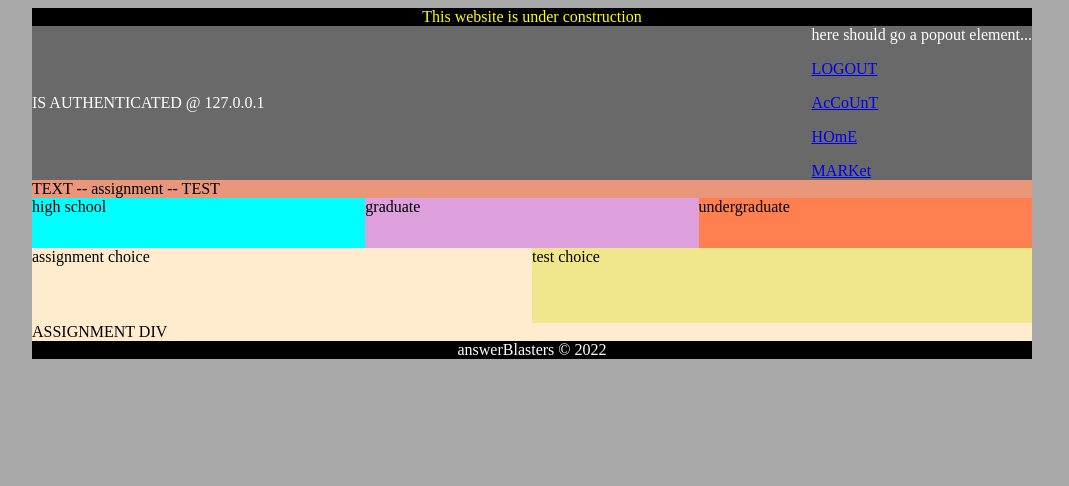
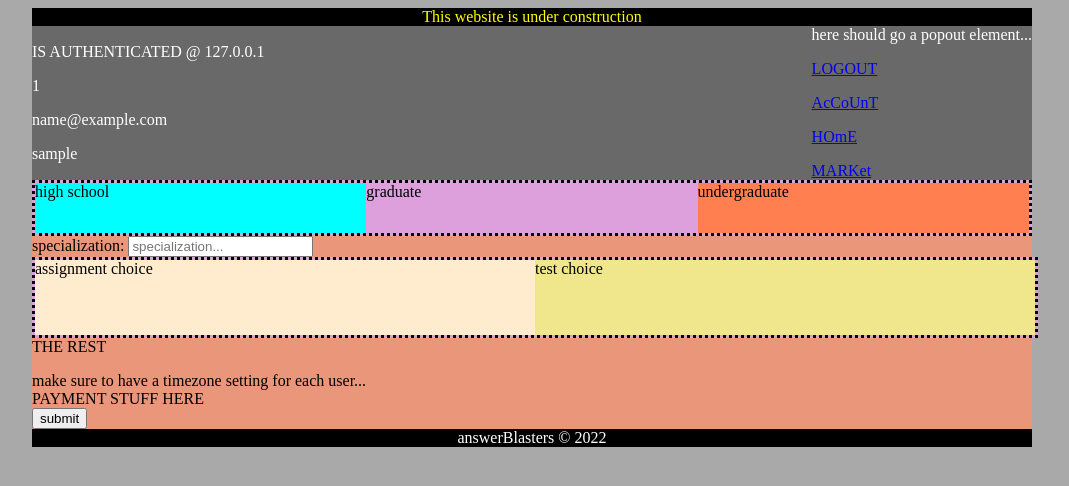
Before and after one commit to maimedlord/ab, a Flask app: page /create_contract in a window 1280 px wide. Shown: the top 486 px of the page, without its empty margins (116-1185 px from the left). Run offline with Flask 2, Linux system fonts and the light colour scheme; the visitor is signed in with stand-in values (Sample User, id 1); parts of the project's set-up code (start-up, migrations or seed data) failed here and were passed over.

Commit message:
major changes. working on pushing contract to db

```diff
--- a/app.py
+++ b/app.py
@@ -1,4 +1,4 @@
-from werkzeug.security import generate_password_hash, check_password_hash
+from werkzeug.security import generate_password_hash
 from flask import Flask, redirect, render_template, request, session, url_for, flash, Markup
 from flask_login import LoginManager, login_required, login_user, logout_user, current_user
 import processing as prc
@@ -16,17 +16,19 @@ app = Flask(__name__)
 login_manager = LoginManager()
 login_manager.init_app(app)
 
-app.config['SECRET_KEY'] = 'secret!'# put in config file?
+app.config['SECRET_KEY'] = 'secret!'  # put in config file?
 
 
 '''
 ...
 '''
+
+
 @login_manager.user_loader
-def user_loader(email):
-    user_obj = calls.get_user_record_email(email)
-    if user_obj:
-        return User(email, user_obj['uName'])
+def user_loader(user_id):
+    user_arr = calls.get_sesh(user_id)
+    if len(user_arr) > 0:
+        return User(user_arr[0], user_arr[1], user_arr[2])
     else:
         return None
 
@@ -34,105 +36,108 @@ def user_loader(email):
 '''
 INCOMPLETE
 '''
-@app.route('/', methods=['post', 'get'])
+
+
+@app.route('/')
 def index():
-    ip_address = request.remote_addr
-    temp_array = prc.get_orders_top()
-    if request.method == 'POST':
-        email = request.form.get('user_email')
-        password = request.form.get('user_password')
-        user_obj = calls.is_auth_user(email, password)
-        if user_obj:
-            user_obj = User(email, user_obj['uName'])
-            login_user(user_obj)
-            # next = flask.request.args.get('next')
-            # if not is_safe_url(next):
-            #     return flask.abort(400)
-            return render_template('account.html')
-        else:
-            print("failed login")
-            return render_template('index.html', ip_address=ip_address, temp_array=temp_array)
-    else:
-        return render_template('index.html', ip_address=ip_address, temp_array=temp_array)
+    data_obj = {"ip_address": request.remote_addr}
+    return render_template('index.html', data_obj=data_obj)
 
 
 '''
 INCOMPLETE
 '''
+
+
 @app.route('/account', methods=['post', 'get'])
 @login_required
 def account():
-    ip_address = request.remote_addr
-    return render_template('account.html', ip_address=ip_address)
+    data_obj = {"ip_address": request.remote_addr}
+    data_obj.update({"ip_address": request.remote_addr})
+    return render_template('account.html', data_obj=data_obj)
 
 
 '''
 INCOMPLETE
 '''
+
+
 @app.route('/create_contract', methods=['post', 'get'])
 @login_required
 def create_contract():
-    form = CContract(type='assignment')
-    ip_address = request.remote_addr
-    c_type = "assignment"
-    if form.validate_on_submit():
-        return redirect('success')
-    return render_template('create_contract.html', form=form, ip_address=ip_address, c_type=c_type)
+    data_obj = {"ip_address": request.remote_addr}
+    if request.method == 'POST':
+        prc_return = prc.process_new_contract(request.form)
+        if prc_return is None:
+            data_obj.update({"message": "processing for your contract failed..."})
+            return render_template('create_contract.html', passed=data_obj)
+        data_obj.update({"message": "you created a contract successfully"})
+        return render_template('success.html', data_obj=data_obj)
+    return render_template('create_contract.html', data_obj=data_obj)
 
 
 '''
 INCOMPLETE
 '''
+
+
 @app.route('/login', methods=['post', 'get'])
 def login():
+    data_obj = {"ip_address": request.remote_addr}
     if current_user.is_authenticated:
         return redirect('/')
-    ip_address = request.remote_addr
     if request.method == 'POST':
         email = request.form['email']
         password = request.form['password']
-        user_obj = calls.is_auth_user(email, password)
-        if user_obj:
-            login_user(User(email, user_obj['uName']))
+        user_arr = calls.get_auth_user(email, password)
+        # userid = str(user_obj['_id'])
+        if user_arr:
+            print(user_arr)
+            login_user(User(user_arr[0], user_arr[1], user_arr[2]))
             # next = flask.request.args.get('next')
             # if not is_safe_url(next):
             #     return flask.abort(400)
             return redirect('account')
-    return render_template('login.html', ip_address=ip_address)
+            # return render_template('login.html', user_obj=user_obj)
+    return render_template('login.html', data_obj=data_obj)
 
 
 '''
 INCOMPLETE
 '''
+
+
 @app.route('/logout')
 def logout():
-    message = "You've been logged out"
-    ip_address = request.remote_addr
+    data_obj = {"ip_address": request.remote_addr}
     if not current_user.is_authenticated:
-        message = "You're already logged out tho..."
+        data_obj.update({"message": "You're already logged out tho..."})
     logout_user()
-    return render_template('logout.html', ip_address=ip_address, message=message)
+    return render_template('logout.html', data_obj=data_obj)
 
 
 '''
 INCOMPLETE
 '''
+
+
 @app.route('/market', methods=['post', 'get'])
 @login_required
 def market():
-    ip_address = request.remote_addr
-    return render_template('market.html', ip_address=ip_address)
+    data_obj = {"ip_address": request.remote_addr}
+    return render_template('market.html', data_obj=data_obj)
 
 
 '''
 INCOMPLETE
 '''
+
+
 @app.route('/register', methods=['post', 'get'])
 def register():
     if current_user.is_authenticated:
         return redirect('/')
-    ip_address = request.remote_addr
-    message = ''
+    data_obj = {"ip_address": request.remote_addr}
     temp_array = prc.get_orders_top()
     if request.method == 'POST':
         email = request.form.get('user_email')
@@ -140,7 +145,7 @@ def register():
         password2 = request.form.get('user_password2')
         username = request.form.get('username')
         if email == '' or password1 == '' or password2 == '' or username == '':
-            return render_template('register.html', ip_address=ip_address, temp_array=temp_array)
+            return render_template('register.html', passed=data_obj, temp_array=temp_array)
         dict_template = {
             'active': True,
             'email': email,
@@ -158,18 +163,22 @@ def register():
             #     return flask.abort(400)
             return render_template('success.html')
         else:
-            return render_template('register.html', message='email or username is already taken. try again')
+            data_obj.update({"message": "email or username is already taken. try again"})
+            return render_template('register.html', data_obj=data_obj)
 
-    return render_template('register.html', ip_address=ip_address, temp_array=temp_array)
+    return render_template('register.html', data_obj=data_obj, temp_array=temp_array)
 
 
 '''
 INCOMPLETE
 '''
+
+
 @app.route('/success')
 @login_required
 def success():
-    return render_template('success.html')
+    data_obj = {"ip_address": request.remote_addr}
+    return render_template('success.html', data_obj=data_obj)
 
 
 # '''
@@ -184,4 +193,4 @@ def success():
 if __name__ == '__main__':
     print(register())
     app.run(debug=True)
-    #print(user_loader("theman@gmail.com"))
+    # print(user_loader("theman@gmail.com"))
--- a/static/css/create_contract.css
+++ b/static/css/create_contract.css
@@ -1,47 +1,48 @@
+.all {
+    display: none;
+}
+.aonly {
+    display: none;
+}
+.tonly {
+    display: none;
+}
 #cc_main {
     background-color: darksalmon;
     display: flex;
     flex-direction: column;
     width: 100%;
 }
-#d_t_assignment {
-    background-color: blanchedalmond;
-    display: flex;
-    flex-direction: column;
-}
-#d_t_test {
-    background-color: khaki;
-    display: none;
-    flex-direction: column;
-}
-#s_l_graduate {
+#c_f_s_l_graduate {
     background-color: plum;
     flex-basis: 33.33%;
 }
-#s_l_h_school {
+#c_f_s_l_h_school {
     background-color: aqua;
     flex-basis: 33.33%;
 }
-#s_l_main {
+#c_f_s_l_main {
     background-color: plum;
+    border-style: dotted;
     display: flex;
     flex-direction: row;
     height: 50px;
 }
-#s_l_undergraduate {
+#c_f_s_l_undergraduate {
     background-color: coral;
     flex-basis: 33.33%;
 }
-#s_t_assignment {
+#c_f_s_t_assignment {
     background-color: blanchedalmond;
     flex-basis: 50%;
 }
-#s_t_test {
+#c_f_s_t_test {
     background-color: khaki;
     flex-basis: 50%;
 }
-#s_t_main {
+#c_f_s_t_main {
     background-color: plum;
+    border-style: dotted;
     display: flex;
     flex-direction: row;
     height: 75px;
--- a/static/scripts/create_contract.js
+++ b/static/scripts/create_contract.js
@@ -2,31 +2,95 @@
 Answer Bounty
 Alex Haas
 */
-function choose_a_lostudy_g() {
-   document.getElementById('s_l_graduate').style.borderStyle = "dotted";
-   document.getElementById('s_l_h_school').style.borderStyle = "none";
+// lostudy
+function choose_lostudy_g() {
+   document.getElementById('c_f_s_l_graduate').style.borderStyle = "dotted";
+   document.getElementById('c_f_s_l_h_school').style.borderStyle = "none";
+   document.getElementById('c_f_s_l_undergraduate').style.borderStyle = "none";
+   document.getElementById('c_f_s_l_main').style.borderStyle = "none";
+   document.forms['c_form']['c_f_lostudy'].value = "graduate";
 }
-function choose_a_lostudy_hs() {
-   document.getElementById('s_l_graduate').style.borderStyle = "none";
-   document.getElementById('s_l_h_school').style.borderStyle = "dotted";
-   document.getElementById('s_l_undergraduate').style.borderStyle = "none";
+function choose_lostudy_hs() {
+   document.getElementById('c_f_s_l_graduate').style.borderStyle = "none";
+   document.getElementById('c_f_s_l_h_school').style.borderStyle = "dotted";
+   document.getElementById('c_f_s_l_undergraduate').style.borderStyle = "none";
+   document.getElementById('c_f_s_l_main').style.borderStyle = "none";
+   document.forms['c_form']['c_f_lostudy'].value = "high school";
 }
-function choose_a_lostudy_u() {
-   document.getElementById('s_l_graduate').style.borderStyle = "none";
-   document.getElementById('s_l_h_school').style.borderStyle = "none";
-   document.getElementById('s_l_undergraduate').style.borderStyle = "dotted";
+function choose_lostudy_u() {
+   document.getElementById('c_f_s_l_graduate').style.borderStyle = "none";
+   document.getElementById('c_f_s_l_h_school').style.borderStyle = "none";
+   document.getElementById('c_f_s_l_undergraduate').style.borderStyle = "dotted";
+   document.getElementById('c_f_s_l_main').style.borderStyle = "none";
+   document.forms['c_form']['c_f_lostudy'].value = "undergraduate";
+}
+// type
+function choose_type_a() {
+   document.getElementById('c_f_s_t_assignment').style.borderStyle = "dotted";
+   document.getElementById('c_f_s_t_test').style.borderStyle = "none";
+   document.getElementById('div_e_f_bonus').style.display = "flex";
+   document.getElementById('c_f_s_t_main').style.borderStyle = "none";
+   document.getElementById('c_f_type').value = "assignment";
+   document.getElementById('c_f_t_a_deadline').required = true
+   document.getElementById('c_f_t_a_d_time').required = true
+   document.getElementById('c_f_t_t_start').required = false;
+   document.getElementById('c_f_t_t_s_time').required = false;
+   document.getElementById('c_f_t_t_end').required = false;
+   document.getElementById('c_f_t_t_e_time').required = false;
+
+   // all ***
+   var all_arr = document.getElementsByClassName('all');
+   for (var i=0; i < all_arr.length; i++){
+      all_arr[i].style.display = "flex";
+   }
+   var a_arr = document.getElementsByClassName('aonly');
+   for (var i=0; i < a_arr.length; i++){
+      a_arr[i].style.display = "flex";
+   }
+   var t_arr = document.getElementsByClassName('tonly');
+   for (var i=0; i < t_arr.length; i++){
+      t_arr[i].style.display = "none";
+   }
+}
+function choose_type_t() {
+   document.getElementById('c_f_s_t_assignment').style.borderStyle = "none";
+   document.getElementById('c_f_s_t_test').style.borderStyle = "dotted";
+   document.getElementById('div_e_f_bonus').style.display = "none";
+   document.getElementById('c_f_s_t_main').style.borderStyle = "none";
+   document.getElementById('c_f_type').value = "test"
+   document.getElementById('c_f_t_a_deadline').required = false
+   document.getElementById('c_f_t_a_d_time').required = false
+   document.getElementById('c_f_t_t_start').required = true
+   document.getElementById('c_f_t_t_s_time').required = true
+   document.getElementById('c_f_t_t_end').required = true
+   document.getElementById('c_f_t_t_e_time').required = true
+   // all ***
+   var all_arr = document.getElementsByClassName('all');
+   for (var i=0; i < all_arr.length; i++){
+      all_arr[i].style.display = "flex";
+   }
+   var a_arr = document.getElementsByClassName('aonly');
+   for (var i=0; i < a_arr.length; i++){
+      a_arr[i].style.display = "none";
+   }
+   var t_arr = document.getElementsByClassName('tonly');
+   for (var i=0; i < t_arr.length; i++){
+      t_arr[i].style.display = "flex";
+   }
 }
 // // // // // // // // // // // // // // //
-let contract_type = "assignment"
-// INCOMPLETE:
-function show_type_assignment() {
-   contract_type = "assignment"
-   document.getElementById('d_t_assignment').style.display = "flex";
-   document.getElementById('d_t_test').style.display = "none";
-}
-// INCOMPLETE:
-function show_type_test() {
-   contract_type = "test"
-   document.getElementById('d_t_assignment').style.display = "none";
-   document.getElementById('d_t_test').style.display = "flex";
-}
+// let contract_type = "assignment"
+// // INCOMPLETE:
+// function show_type_assignment() {
+//    contract_type = "assignment"
+//    document.getElementById('d_t_assignment').style.display = "flex";
+//    document.getElementById('d_t_test').style.display = "none";
+//    document.forms['c_form']['c_f_type'].value = "assignment";
+// }
+// // INCOMPLETE:
+// function show_type_test() {
+//    contract_type = "test"
+//    document.getElementById('d_t_assignment').style.display = "none";
+//    document.getElementById('d_t_test').style.display = "flex";
+//    document.forms['c_form']['c_f_type'].value = "test";
+// }
--- a/templates/base.html
+++ b/templates/base.html
@@ -25,7 +25,10 @@
             <div id="navbar">
                 {% if current_user.is_authenticated %}
                     <div>
-                        IS AUTHENTICATED @ {{ ip_address }}
+                        IS AUTHENTICATED @ {{ data_obj['ip_address'] }}<p></p>
+                        {{ current_user.id }}<p></p>
+                        {{ current_user.email }}<p></p>
+                        {{ current_user.username }}
                     </div>
                     <div>
                         here should go a popout element...
@@ -40,7 +43,7 @@
                     </div>
                 {% else %}
                     <div>
-                        IS NOT AUTHENTICATED @ {{ ip_address }}
+                        IS NOT AUTHENTICATED @ {{ data_obj['ip_address'] }}
                     </div>
                     <div>
                         <a href="{{ url_for('login') }}">LOGin proper</a>
--- a/templates/create_contract.html
+++ b/templates/create_contract.html
@@ -4,37 +4,75 @@
 {% block scripts %}<script src="{{url_for('static', filename='scripts/create_contract.js')}}"></script>{% endblock %}
 {% block body %}
     <div id="cc_main">
-        TEXT -- {{ c_type }} -- TEST
-        <div id="s_l_main">
-            <div id="s_l_h_school" onclick="choose_a_lostudy_hs()">
+        {{ data_obj['message'] }}
+        <form action="" id="c_form" method="post" name="c_form">
+            <input id="c_f_lostudy" name="c_f_lostudy" type="hidden" value="none">
+            <input id="c_f_type" name="c_f_type" type="hidden" value="none">
+            <input id="c_f_t_r_deadline" name="c_f_t_r_deadline" type="hidden" value="none">
+            <div id="c_f_s_l_main">
+                <div id="c_f_s_l_h_school" onclick="choose_lostudy_hs()">
                     high school
                 </div>
-            <div id="s_l_graduate" onclick="choose_a_lostudy_g()">
+                <div id="c_f_s_l_graduate" onclick="choose_lostudy_g()">
                     graduate
                 </div>
-            <div id="s_l_undergraduate" onclick="choose_a_lostudy_u()">
+                <div id="c_f_s_l_undergraduate" onclick="choose_lostudy_u()">
                     undergraduate
                 </div>
             </div>
-        <div id="s_t_main">
-            <div id="s_t_assignment" onclick="show_type_assignment()">
+            specialization: <input id="c_f_specialization" placeholder="specialization..." name="c_f_specialization" required type="text">
+            <div id="c_f_s_t_main">
+                <div id="c_f_s_t_assignment" onclick="choose_type_a()">
                     assignment choice
                 </div>
-            <div id="s_t_test" onclick="show_type_test()">
+                <div id="c_f_s_t_test" onclick="choose_type_t()">
                     test choice
                 </div>
             </div>
-        <div id="d_t_assignment">
-            <form id="c_assignment" method="post">
-                ASSIGNMENT DIV
-
+            THE REST<p></p>
+            <div class="all" id="div_bounty">
+                bounty: <input id="c_f_bounty" min="10.00" name="c_f_bounty" placeholder="$0.00" required type="number">
+            </div>
+            <div class="aonly" id="div_e_f_bonus">
+                early finish bonus: <input id="c_f_efbonus" min="0" name="c_f_efbonus" placeholder="$0.00" type="number">
+            </div>
+            <div class="aonly" id="div_e_f_b_d_time">
+                early finish bonus deadline: <input id="c_f_efb_deadline" name="c_f_efb_deadline" type="date">
+                <input id="c_f_efb_d_time" name="c_f_efb_d_time" type="time">
+            </div>
+            <div class="all" id="div_e_g_bonus">
+                excellent grade bonus: <input id="c_f_egbonus" placeholder="$0.00" name="c_f_egbonus" type="number">
+            </div>
+            <div class="all" id="div_sample">
+                sample: <input id="c_f_sample" placeholder="sample..." name="c_f_sample" required type="text">
+            </div>
+            <div class="therest" id="div_timezone">
+                make sure to have a timezone setting for each user...
+            </div>
+            <div class="all" id="div_t_stall">
+                timeline: stall: <input id="c_f_t_stall" name="c_f_t_stall" required title="stall date"  type="date">
+                <input id="c_f_t_s_time" name="c_f_t_s_time" required type="time">
+            </div>
+            <div class="aonly" id="div_t_a_deadline">
+                timeline: assignment deadline: <input id="c_f_t_a_deadline" name="c_f_t_a_deadline" type="date">
+                <input id="c_f_t_a_d_time" name="c_f_t_a_d_time" type="time">
+            </div>
+            <div class="tonly" id="div_t_t_start">
+                timeline: test start: <input id="c_f_t_t_start"  name="c_f_t_t_start" type="date">
+                <input id="c_f_t_t_s_time" name="c_f_t_t_s_time" type="time">
+            </div>
+            <div class="tonly" id="div_t_t_end">
+                timeline: test end: <input id="c_f_t_t_end"  name="c_f_t_t_end" type="date">
+                <input id="c_f_t_t_e_time" name="c_f_t_t_e_time" type="time">
+            </div>
+            <div class="all" id="div_t_g_deadline">
+                timeline: grade deadline <input id="c_f_t_g_deadline"  name="c_f_t_g_deadline" type="date">
+                <input id="c_f_t_g_d_time" name="c_f_t_g_d_time" type="time">
+            </div>
+            PAYMENT STUFF HERE
+            <div class="therest" id="div_submit">
+                <button type="submit">submit</button>
+            </div>
         </form>
     </div>
-        <div id="d_t_test">
-            <form id="c_test" method="post">
-                TEST DIV
-
-            </form>
-        </div>
-    </div>
 {% endblock %}
--- a/templates/hmm.html
+++ b/templates/hmm.html
@@ -2,5 +2,5 @@
 {% block title %}<title>wtf</title>{% endblock %}
 {% block css %}<link rel="stylesheet" href="{{ url_for('static', filename='css/base.css') }}">{% endblock %}
 {% block body %}
-    {{ message }}
+    {{ data_obj['message'] }}
 {% endblock %}
--- a/templates/index.html
+++ b/templates/index.html
@@ -2,9 +2,7 @@
 {% block title %}<title>answerBlasters: welcome!</title>{% endblock %}
 {% block css %}<link rel="stylesheet" href="{{ url_for('static', filename='css/index.css') }}">{% endblock %}
 {% block body %}
-    {% if message %}
-        {{ message }}
-    {% endif %}
+    {{ data_obj['message'] }}
     <div id="header_neutral">
         <div id="header_neutral_header_logo">
             <a href="/">answerBlasters logo</a>
--- a/templates/login.html
+++ b/templates/login.html
@@ -3,11 +3,10 @@
 {% block css %}{% endblock %}
 {% block body %}
     <div id="login_main">
-        {{ message }}
         <p></p>
         <form action="" method="post">
             <input name="email" placeholder="email..."><!-- verify -->
-            <input name="password" pattern="^[^<>/?$]{12,32}$" placeholder="password..."><!-- verify -->
+            <input name="password" pattern="^[^<>/?$]{12,32}$" placeholder="password..." type="password"><!-- verify -->
             <button type="submit">submit</button>
         </form>
     </div>
--- a/templates/logout.html
+++ b/templates/logout.html
@@ -3,6 +3,6 @@
 {% block css %}{% endblock %}
 {% block body %}
     <div>
-        {{ message }}
+        {{ data_obj['message'] }}
     </div>
 {% endblock %}
--- a/templates/market.html
+++ b/templates/market.html
@@ -2,9 +2,7 @@
 {% block title %}<title>MARKET</title>{% endblock %}
 {% block css %}{% endblock %}
 {% block body %}
-    {% if message %}
-        {{ message }}
-    {% endif %}
+    {{ data_obj['message'] }}
     <div>
         market
         <p></p>
--- a/templates/success.html
+++ b/templates/success.html
@@ -11,6 +11,6 @@
         </div>
     </div>
     <div>
-        SUCCESS SUCCESS SUCCESS
+        {{ data_obj['message'] }}
     </div>
 {% endblock %}
--- a/user.py
+++ b/user.py
@@ -2,9 +2,9 @@ from flask_login import UserMixin
 
 
 class User(UserMixin):
-    def __init__(self, email, username):
-        self.id = email
+    def __init__(self, id, email, username):
         self.email = email
+        self.id = id
         self.username = username
 
     def is_active(self):
```
Also changed, not shown: calls.py (+53 -38 lines), processing.py (+67 -2 lines), templates/register.html (+1 -6 lines). Lines whose indentation alone changed are shown as unchanged.
